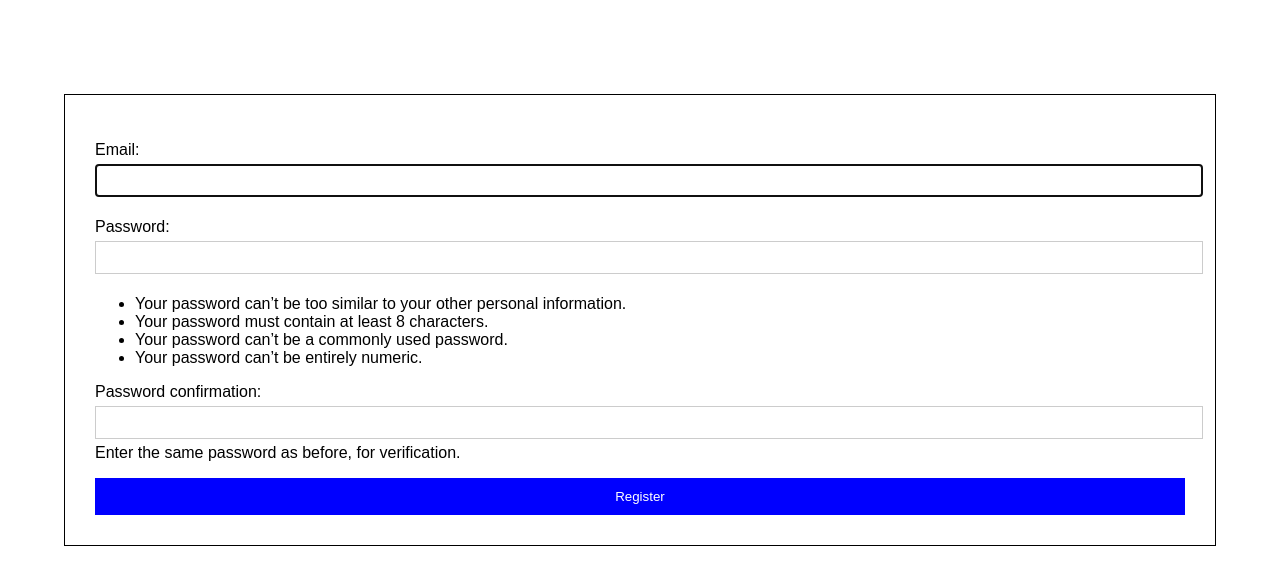
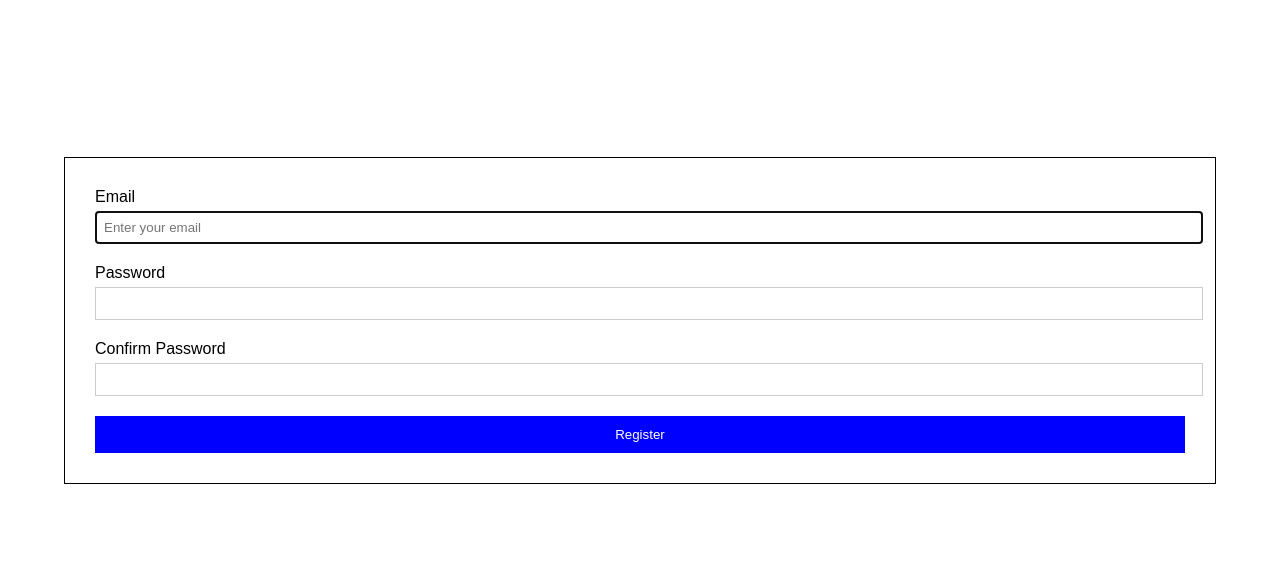
Before and after one commit to DePaul-CSC-394/mini-project-team-five, a Django app: page /register/ in a window 1280 px wide. Shown: the part 44-629 px from the top of the page. Run offline with Django 5.2, Linux system fonts and the light colour scheme.

Commit message:
adjusted users, registration and forms

```diff
--- a/toDo/forms.py
+++ b/toDo/forms.py
@@ -35,13 +35,26 @@ class LoginForm(AuthenticationForm):
 #https://www.devhandbook.com/django/user-registration/
 #https://www.crunchydata.com/blog/building-a-user-registration-form-with-djangos-built-in-authentication
 class UserRegisterForm(UserCreationForm):
-    email = forms.EmailField(widget=forms.EmailInput(attrs={'name':'email'}))
+    # email = forms.EmailField(widget=forms.EmailInput(attrs={'name':'email'}))
     #password1 = forms.CharField(widget=forms.PasswordInput(attrs={'name':'password'}))
     #password2 = forms.CharField(widget=forms.PasswordInput(attrs={'name':'confirm'}))
-
+    email = forms.EmailField(
+        widget=forms.EmailInput(attrs={
+            'name': 'email',
+            'class': 'form-control',
+            'placeholder': 'Enter your email'
+        })
+    )
     class Meta:
         model = CustomUser
         fields = ['email', 'password1', 'password2']
+
+    def save(self, commit=True):
+        user = super().save(commit=False)
+        user.username = self.cleaned_data['email']  # Set username to email
+        if commit:
+            user.save()
+        return user
 
 #https://docs.djangoproject.com/en/5.1/topics/forms/
 class TaskForm(forms.ModelForm):
--- a/toDo/templates/toDo/register.html
+++ b/toDo/templates/toDo/register.html
@@ -1,7 +1,6 @@
 <!DOCTYPE html>
 <html lang="en">
 <head>
-    <!--Yumna's code-->
     <meta charset="UTF-8">
     <meta name="viewport" content="width=device-width, initial-scale=1.0">
     <link rel="stylesheet" href="../../static/main.css">
@@ -38,10 +37,16 @@
             border-color: red;
         }
         .error-message {
-            color: red;
-            font-size: 0.9em;
-            margin-bottom: 10px;
-            display: none;
+        color: red;
+        font-size: 0.9em;
+        margin-bottom: 10px;
+        display: none; /* Changed by inline style when errors exist */
+        }
+        .messages {
+            margin-bottom: 20px;
+        }
+        .form-group {
+            margin-bottom: 15px;
         }
         .form-box button {
             width: 100%;
@@ -90,67 +95,104 @@
             </form>  -->
             <form method="post" action="{% url 'register' %}">
                 {% csrf_token %}
-                {{ form.as_p }}
+                {% if messages %}
+                <div class="messages">
+                    {% for message in messages %}
+                    <div class="error-message" style="display: block;">{{ message }}</div>
+                    {% endfor %}
+                </div>
+                <script>
+                    // Clear messages after 3 seconds
+                    setTimeout(function() {
+                        document.querySelector('.messages').style.display = 'none';
+                    }, 3000);
+                </script>
+                {% endif %}
+
+                <div class="form-group">
+                    <label for="{{ form.email.id_for_label }}">Email</label>
+                    {{ form.email }}
+                    {% if form.email.errors %}
+                        <div class="error-message" style="display: block;">{{ form.email.errors }}</div>
+                    {% endif %}
+                </div>
+
+                <div class="form-group">
+                    <label for="{{ form.password1.id_for_label }}">Password</label>
+                    {{ form.password1 }}
+                    {% if form.password1.errors %}
+                        <div class="error-message" style="display: block;">{{ form.password1.errors }}</div>
+                    {% endif %}
+                </div>
+
+                <div class="form-group">
+                    <label for="{{ form.password2.id_for_label }}">Confirm Password</label>
+                    {{ form.password2 }}
+                    {% if form.password2.errors %}
+                        <div class="error-message" style="display: block;">{{ form.password2.errors }}</div>
+                    {% endif %}
+                </div>
+
                 <button type="submit">Register</button>
             </form>
         </div>
     </div>
     <script>
-        // Form validation
-        document.getElementById('registerForm').addEventListener('submit', function (event) {
-            event.preventDefault(); // Prevent form submission
+        // // Form validation
+        // document.getElementById('registerForm').addEventListener('submit', function (event) {
+        //     event.preventDefault(); // Prevent form submission
 
-            let isValid = true;
+        //     let isValid = true;
 
-            // Validate Task Title
-            const email = document.getElementById('email');
-            const emailError = document.getElementById('email-error');
-            if (email.value.trim() === '') {
-                email.classList.add('error');
-                emailError.style.display = 'block';
-                isValid = false;
-            } else {
-                email.classList.remove('error');
-                emailError.style.display = 'none';
-            }
+        //     // Validate Task Title
+        //     const email = document.getElementById('email');
+        //     const emailError = document.getElementById('email-error');
+        //     if (email.value.trim() === '') {
+        //         email.classList.add('error');
+        //         emailError.style.display = 'block';
+        //         isValid = false;
+        //     } else {
+        //         email.classList.remove('error');
+        //         emailError.style.display = 'none';
+        //     }
 
-            const pass1 = document.getElementById('password');
-            const pass1Error = document.getElementById('password-error');
-            if (pass1.value.trim() === '') {
-                pass1.classList.add('error');
-                pass1Error.style.display = 'block';
-                isValid = false;
-            } else {
-                pass1.classList.remove('error');
-                pass1.style.display = 'none';
-            }
+        //     const pass1 = document.getElementById('password');
+        //     const pass1Error = document.getElementById('password-error');
+        //     if (pass1.value.trim() === '') {
+        //         pass1.classList.add('error');
+        //         pass1Error.style.display = 'block';
+        //         isValid = false;
+        //     } else {
+        //         pass1.classList.remove('error');
+        //         pass1.style.display = 'none';
+        //     }
 
-            const confirm = document.getElementById('confirm');
-            const confirmError1 = document.getElementById('confirm-error-1');
-            if (confirm.value.trim() === '') {
-                confirm.classList.add('error');
-                confirmError1.style.display = 'block';
-                isValid = false;
-            } else {
-                confirm.classList.remove('error');
-                confirm.style.display = 'none';
-            }
+        //     const confirm = document.getElementById('confirm');
+        //     const confirmError1 = document.getElementById('confirm-error-1');
+        //     if (confirm.value.trim() === '') {
+        //         confirm.classList.add('error');
+        //         confirmError1.style.display = 'block';
+        //         isValid = false;
+        //     } else {
+        //         confirm.classList.remove('error');
+        //         confirm.style.display = 'none';
+        //     }
 
-            const confirmError2 = document.getElementById('confirm-error-2');
-            if (confirm.value.trim() != pass1.value.trim())
-            {
-                confirm.classList.add('error');
-                confirmError2.style.display = 'block';
-                isValid = false;
-            } else {
-                confirm.classList.remove('error');
-                confirm.style.display = 'none';
-            }
-            if (isValid) {
-                alert('Form submitted successfully!');
+        //     const confirmError2 = document.getElementById('confirm-error-2');
+        //     if (confirm.value.trim() != pass1.value.trim())
+        //     {
+        //         confirm.classList.add('error');
+        //         confirmError2.style.display = 'block';
+        //         isValid = false;
+        //     } else {
+        //         confirm.classList.remove('error');
+        //         confirm.style.display = 'none';
+        //     }
+        //     if (isValid) {
+        //         alert('Form submitted successfully!');
 
-            }
-        });
+        //     }
+        // });
     </script>
 </body>
 </html>
--- a/toDo/views.py
+++ b/toDo/views.py
@@ -111,31 +111,37 @@ def login(request):
 
 
 def register(request):
-    try:
-        if request.user.id:
-            return HttpResponseRedirect(reverse("dashboard"))
+    if request.user.is_authenticated:
+        return redirect('dashboard')
+    # if request.user.id:
+    #         return HttpResponseRedirect(reverse("dashboard"))
+    if request.method == "POST":
+        form = UserRegisterForm(request.POST)
+        print("Form submitted:", form)
+        if form.is_valid():
+            try:
+                form.save()
+                messages.success(request, "Registration successful. Please log in.")
+                return redirect("login")
+            except IntegrityError as e:
+                print("IntegrityError occurred:", e)
+                messages.error(request, "An error occurred: " + str(e))
+                # return render(request, "toDo/register.html", {"form": form, "message": "Username already exists."})
+            # form.save()
+            # return redirect("login")
+        else:
+            for field, errors in form.errors.items():
+                for error in errors:
+                    messages.error(request, f"{field}: {error}")
+            print("Form errors:", form.errors)
+    else:
+        form = UserRegisterForm()  # Initialize a blank form for GET requests
+        print("Blank form initialized")
 
-        if request.method == "POST":
-            form = UserRegisterForm(request.POST)
-            print("Form submitted:", form)
-            if form.is_valid():
-                try:
-                    form.save()
-                except IntegrityError as e:
-                    print("IntegrityError occurred:", e)
-                    return render(request, "toDo/register.html", {"form": form, "message": "Username already exists."})
-                form.save()
-                return redirect("login")
-            else:
-                print("Form errors:", form.errors)
-        else:
-            form = UserRegisterForm()  # Initialize a blank form for GET requests
-            print("Blank form initialized")
-
-        return render(request, "toDo/register.html", {"form": form})
-    except Exception as e:
-        print("Error occurred:", e)  # Print the exact error to console
-        return HttpResponseServerError("Server error")
+    return render(request, "toDo/register.html", {"form": form})
+    # except Exception as e:
+    #     print("Error occurred:", e)  # Print the exact error to console
+    #     return HttpResponseServerError("Server error")
 
 def logoutView(request):
     logout(request)
--- a/users/models.py
+++ b/users/models.py
@@ -1,7 +1,7 @@
 #https://www.youtube.com/watch?v=hN0xbn4sENw
 
 from django.db import models
-from django.contrib.auth.models import AbstractUser, BaseUserManager
+from django.contrib.auth.models import AbstractUser, BaseUserManager, Group, Permission
 
 class UserManager(BaseUserManager):
     def create_user(self, email, password=None, **extra_fields):
@@ -22,16 +22,13 @@ class UserManager(BaseUserManager):
 
         return self.create_user(email, password, **extra_fields)
 
-
-
-# Create your models here.
 class CustomUser(AbstractUser):
-    email = models.EmailField(max_length=100, unique=True)
-
+    email = models.EmailField(unique=True)
+    username = models.CharField(max_length=150, blank=True, null=True)
+    groups = models.ManyToManyField(Group, related_name='customuser_set', blank=True)
+    user_permissions = models.ManyToManyField(Permission, related_name='customuser_set', blank=True)
     USERNAME_FIELD = 'email'
     REQUIRED_FIELDS = []
 
-    objects= UserManager()
-
     def __str__(self):
         return self.email
```
Also changed, not shown: toDo/models.py (+12 -2 lines).
